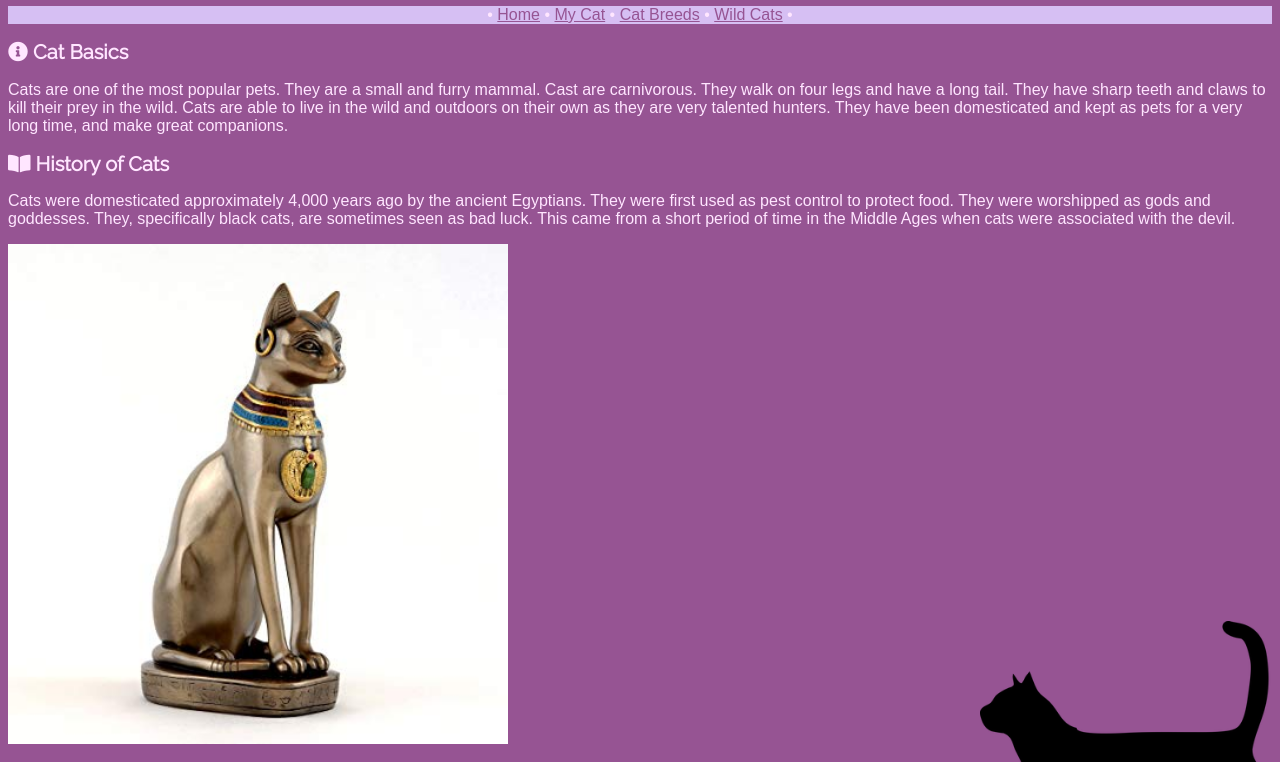
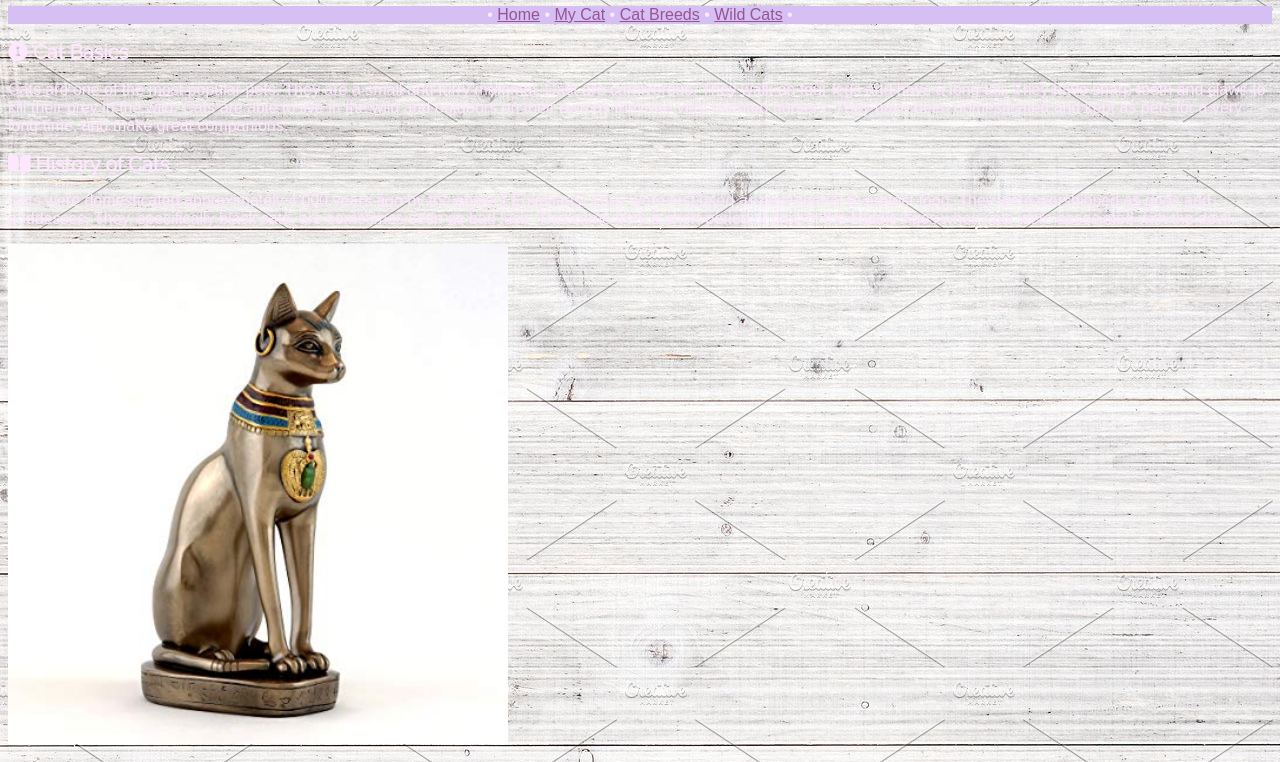
Before and after one commit to khafke/khafke.github.io, a plain HTML site: page index.html in a window 1280 px wide. Shown: the part 74-836 px from the top of the page. Drawn offline with Linux system fonts and the light colour scheme.

Commit message:
changed background image

```diff
--- a/css/main.css
+++ b/css/main.css
@@ -32,10 +32,9 @@ a:hover {
 /* body */
 
 body {
-    background-image: url(../images/cat-bg.png);
-    background-position: right bottom;
-    background-repeat: no-repeat;
-    background-size: 300px auto;
+    background-image: url(../images/wood-background.jpg);
+    /* background-position: right bottom;
+    background-repeat: no-repeat; */
     background-color: #965493;
     font-family: Arial, Helvetica, sans-serif;
     color: #ffe6ff;
```
Also changed, not shown: images/wood-background.jpg (added).
